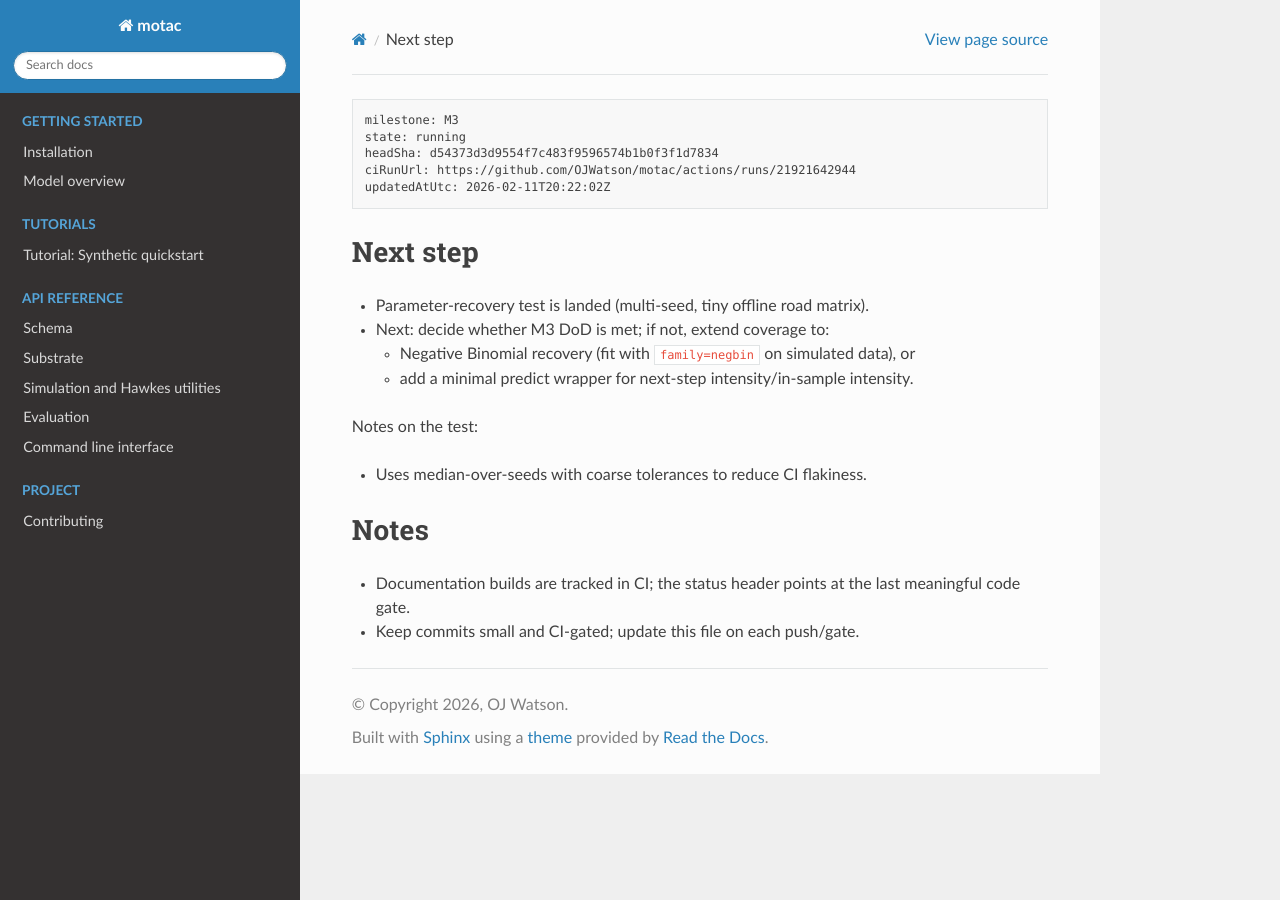
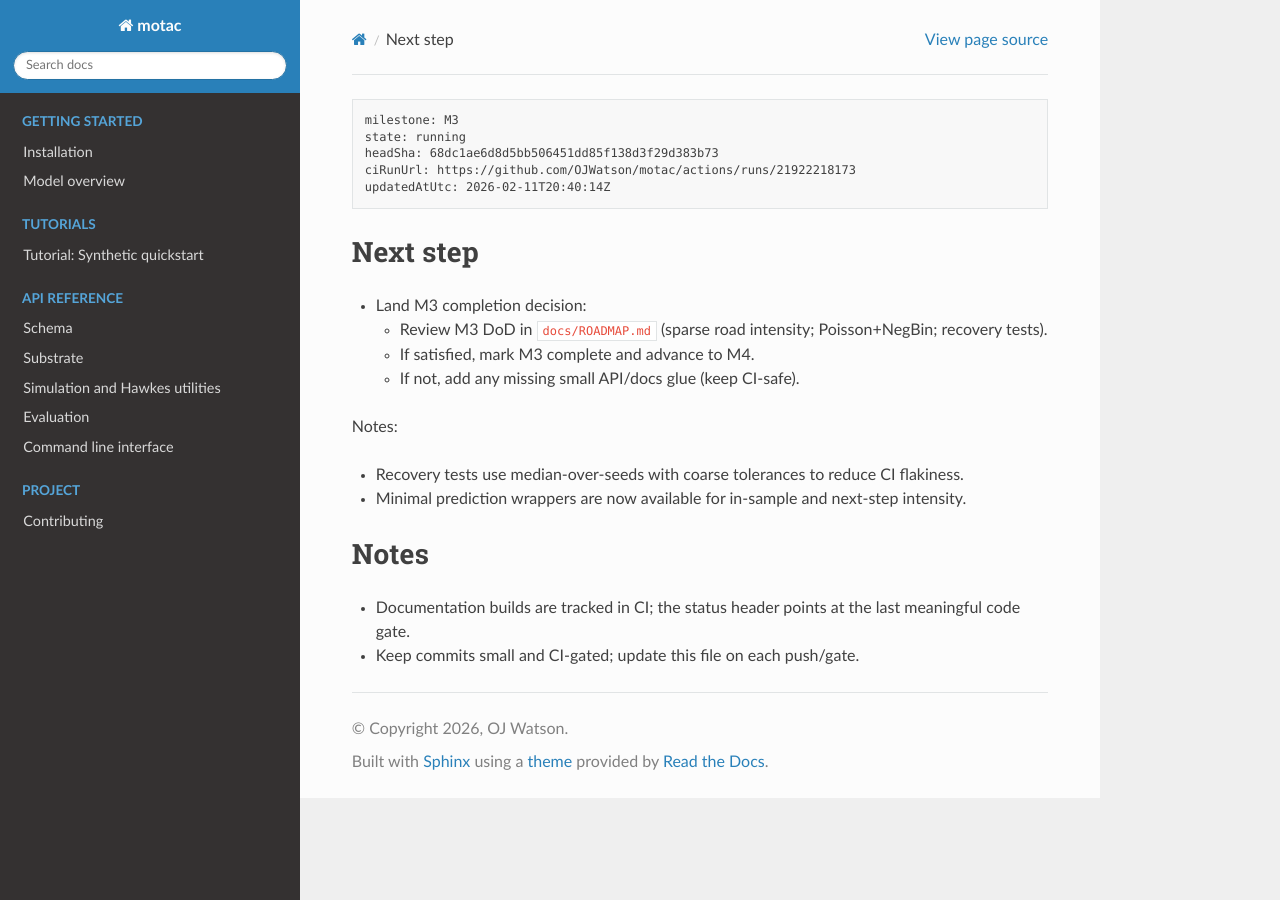
Before and after one commit to OJWatson/motac, a Sphinx documentation site: the page built from docs/STATUS.md, in a window 1280 px wide. Built offline with Sphinx 7.4.7 and the Read the Docs theme 3.1.0, drawn with Linux system fonts in a browser that asks for light colours.

Commit message:
Docs: update status for intensity predict wrappers gate

````diff
--- a/docs/STATUS.md
+++ b/docs/STATUS.md
@@ -1,19 +1,20 @@
 ```pm-status
 milestone: M3
 state: running
-headSha: d54373d3d9554f7c483f9596574b1b0f3f1d7834
-ciRunUrl: https://github.com/OJWatson/motac/actions/runs/21921642944
-updatedAtUtc: 2026-02-11T20:22:02Z
+headSha: 68dc1ae6d8d5bb506451dd85f138d3f29d383b73
+ciRunUrl: https://github.com/OJWatson/motac/actions/runs/21922218173
+updatedAtUtc: 2026-02-11T20:40:14Z
 ```
 
 ## Next step
-- Parameter-recovery test is landed (multi-seed, tiny offline road matrix).
-- Next: decide whether M3 DoD is met; if not, extend coverage to:
-  - Negative Binomial recovery (fit with `family=negbin` on simulated data), or
-  - add a minimal predict wrapper for next-step intensity/in-sample intensity.
+- Land M3 completion decision:
+  - Review M3 DoD in `docs/ROADMAP.md` (sparse road intensity; Poisson+NegBin; recovery tests).
+  - If satisfied, mark M3 complete and advance to M4.
+  - If not, add any missing small API/docs glue (keep CI-safe).
 
-Notes on the test:
-- Uses median-over-seeds with coarse tolerances to reduce CI flakiness.
+Notes:
+- Recovery tests use median-over-seeds with coarse tolerances to reduce CI flakiness.
+- Minimal prediction wrappers are now available for in-sample and next-step intensity.
 
 ## Notes
 - Documentation builds are tracked in CI; the status header points at the last meaningful code gate.
````
